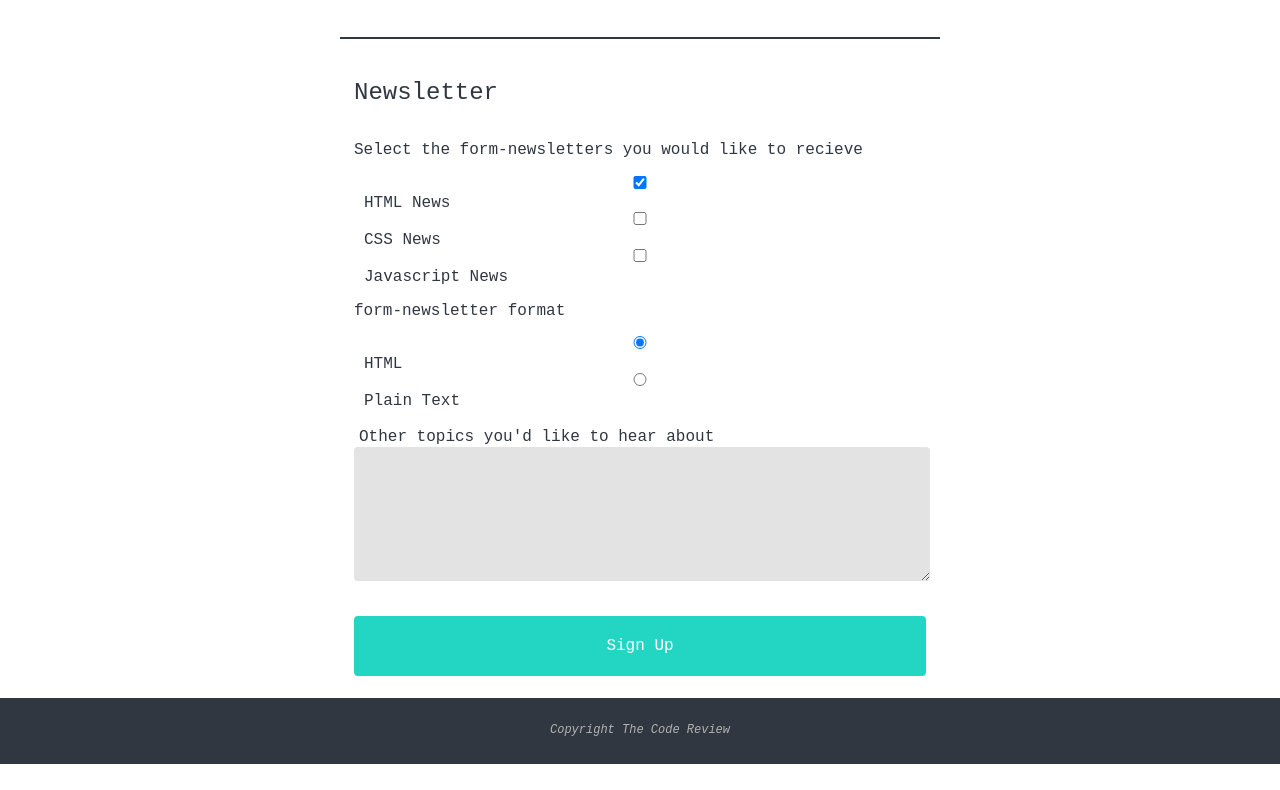
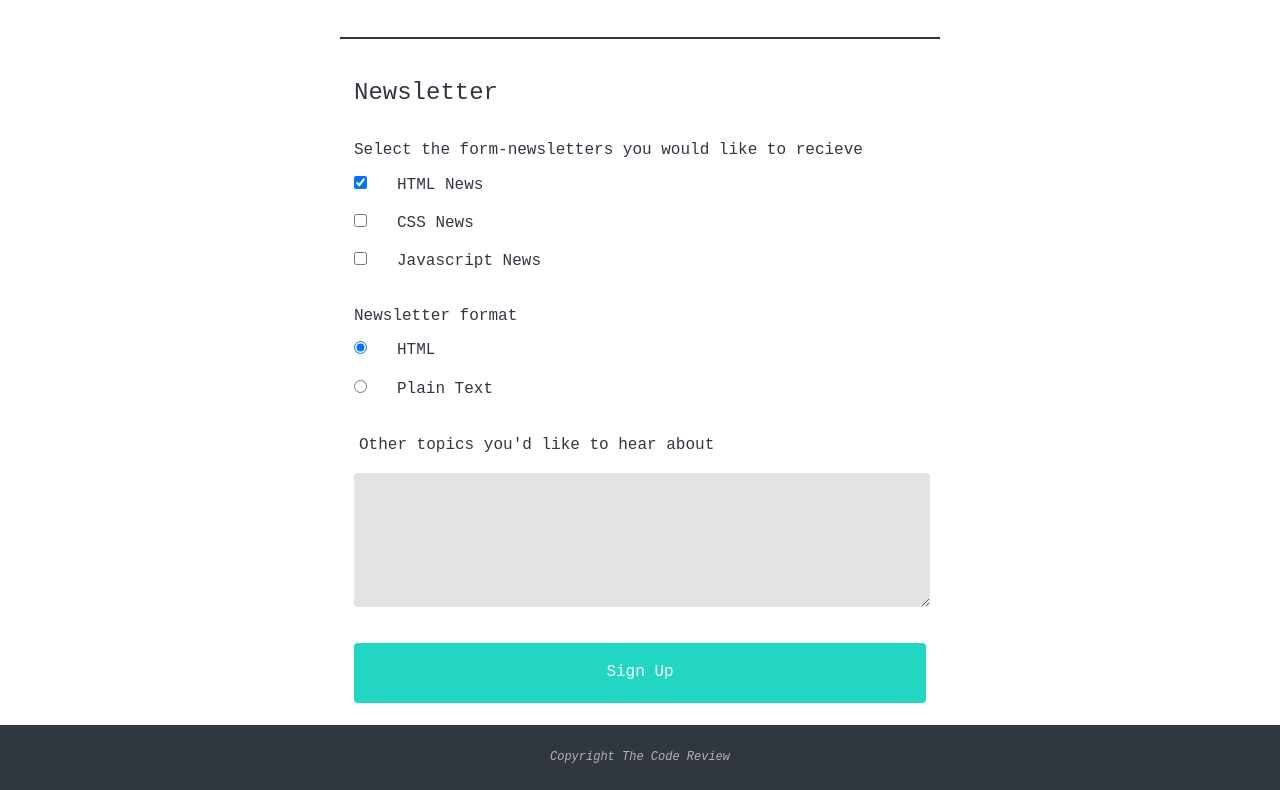
Before and after one commit to just-Bri/Online-Registration-Form, a plain HTML site: page index.html in a window 1280 px wide. Shown: the part 798-1588 px from the top of the page. Before the commit the page ends 1562 px from the top, so only its background shows below. Drawn offline with nearby package versions, Linux system fonts and the light colour scheme; a web font is replaced by a local one.

Commit message:
Fixed float/alignment Fixed checkboxes/radios for newsletter using floats and clearfix.

```diff
--- a/css/stylesheet.css
+++ b/css/stylesheet.css
@@ -23,10 +23,12 @@ select:focus {
     background-color: #23d6c4;
 }
 
-.form-contact-info input,
-.form-contact-info select {
-    padding-left: 20px;
-}
+
+div.formrow { width: 95%; }
+div.formrow span { float: left; padding-bottom: 20px; }
+div.formrow label { float: left; padding-left: 20px; padding-bottom: 20px; text-align: left; }
+div.clearboth { clear: both }
+
 
 /*
 HEADER STYLES
@@ -78,6 +80,11 @@ HEADER STYLES
 /*
 CONTACT INFO
 */
+
+.form-contact-info input,
+.form-contact-info select {
+    padding-left: 20px;
+}
 
 .form-contact-info {
 	padding-right: 10px;
@@ -144,16 +151,6 @@ NEWSLETTER
 
 .form-newsletter label {
 	margin-left: 10px;
-}
-
-.form-newsletter input[type="checkbox"]:checked {
-	border: 1px solid #272759;
-	background-color: #e3e3e3;
-}
-
-.form-newsletter input[type="radio"]:checked {
-	border: 1px solid #272759;
-	background-color: #e3e3e3;
 }
 
 #comment-label {
--- a/index.html
+++ b/index.html
@@ -108,13 +108,42 @@
 					<legend>Newsletter</legend>
 					<br>
 					<p class="small-margin">Select the form-newsletters you would like to recieve</p>
-					<input type="checkbox" value="html-news" name="html-news" id="html" checked="checked"><label for="html">HTML News</label><br>
-					<input type="checkbox" value="css-news" name="css-news" id="css"><label for="css">CSS News</label><br>
-					<input type="checkbox" value="js-news" name="js-news" id="js"><label for="js">Javascript News</label><br>
-					<p>form-newsletter format</p>
-					<input type="radio" value="html-format" name="html-format" id="html-format" checked="checked"><label for="html-format">HTML</label><br>
-					<input type="radio" value="text-format" name="plain-format" id="plain-format"><label for="plain-format">Plain Text</label><br><br>
-					<label id="comment-label" for="form-comment">Other topics you'd like to hear about</label><br>
+
+					<div class="formrow">
+						<span><input type="checkbox" value="html-news" name="html-news" id="html-news" checked="checked"></span>
+						<label for="html-news"> HTML News </label>
+						<div class="clearboth"></div>
+					</div>
+
+					<div class="formrow">
+						<span><input type="checkbox" value="css-news" name="css-news" id="css-news"></span>
+						<label for="css-news"> CSS News </label>
+						<div class="clearboth"></div>
+					</div>
+
+					<div class="formrow">
+						<span><input type="checkbox" value="js-news" name="js-news" id="js-news"></span>
+						<label for="js-news"> Javascript News </label>
+						<div class="clearboth"></div>
+					</div>
+
+
+					<p>Newsletter format</p>
+					<div class="formrow">
+						<span><input type="radio" value="html-format" name="html-format" id="html-format" checked="checked"></span>
+						<label for="html-format"> HTML </label>
+						<div class="clearboth"></div>
+					</div>
+
+					<div class="formrow">
+						<span><input type="radio" value="text-format" name="plain-format" id="plain-format"> </span>
+						<label for="plain-format"> Plain Text </label>
+						<div class="clearboth"></div>
+					</div>
+					<br>
+
+					<label id="comment-label" for="form-comment">Other topics you'd like to hear about</label>
+					<br><br>
 					<textarea id="form-comment" name="form-comment"></textarea>
 					<br>
 					<input type="button" value="Sign Up" name="sign-up">
```
